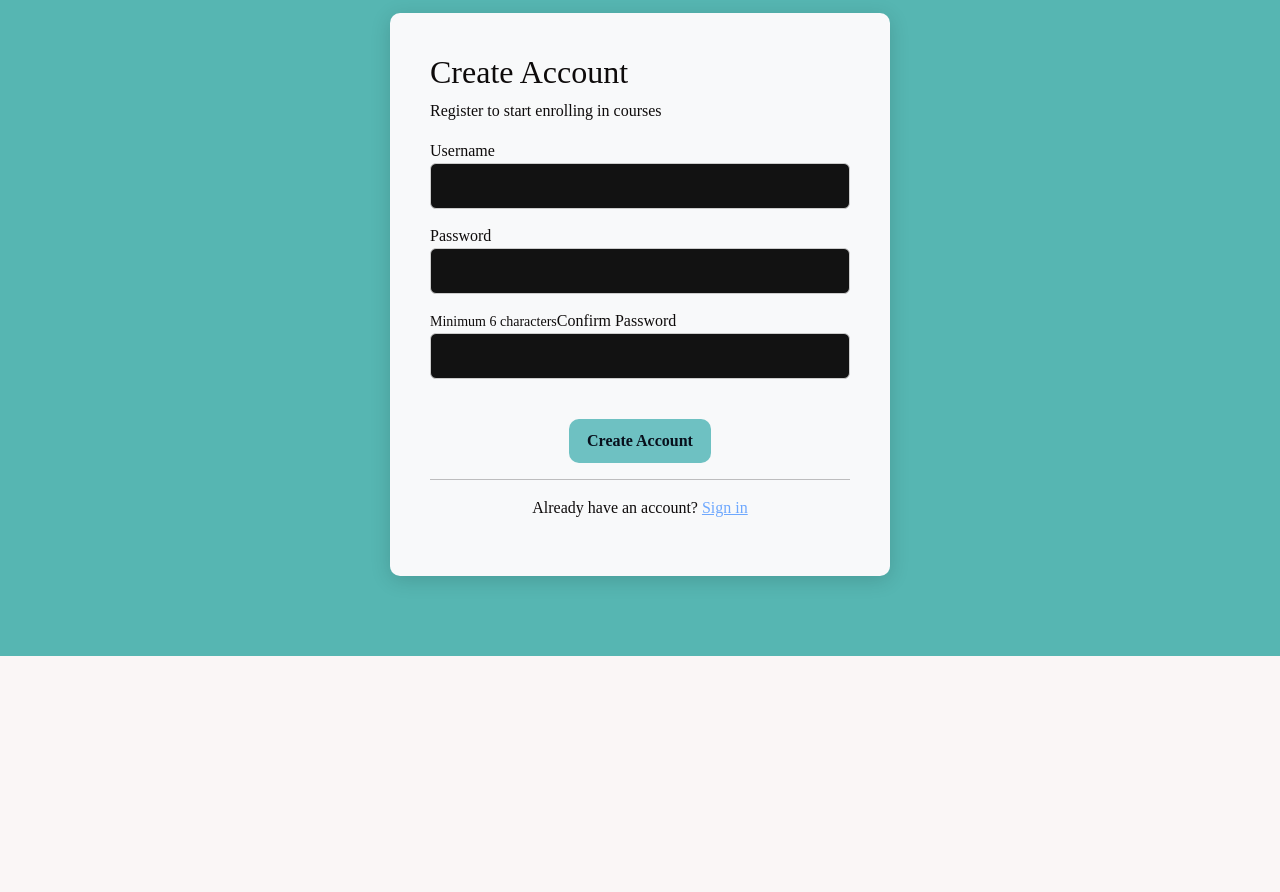
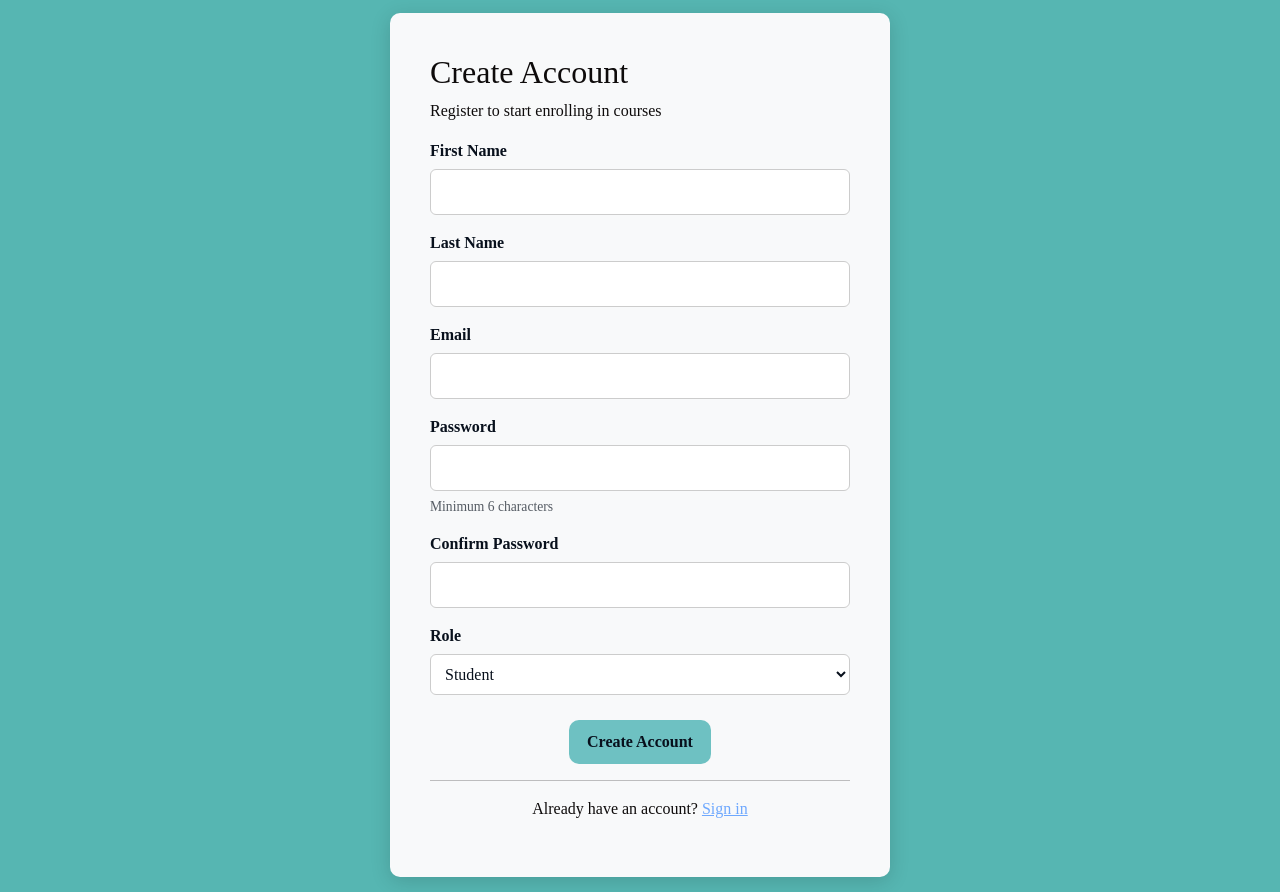
Before and after one commit to pdavis89/SDEV_255_Final_Project_Group2, a React (Vite) app in the folder client/: page /SDEV_255_Final_Project_Group2/register in a window 1280 px wide. Shown: the part 700-1592 px from the top of the page. Before the commit the page ends 1356 px from the top, so only its background shows below. Built offline with nearby package versions, Linux system fonts and the light colour scheme; no server answers.

Commit message:
Finished login/register/logout flow

```diff
--- a/client/src/App.css
+++ b/client/src/App.css
@@ -458,12 +458,45 @@ body {
   box-shadow: 0 4px 20px rgba(0,0,0,0.15);
 }
 
+.register-card label {
+  display: block;
+  margin: 0 0 6px;
+  font-weight: 600;
+  color: #08101c;
+}
+
 .register-input {
   width: 100%;
+  box-sizing: border-box;
+  display: block;
+  background-color: #ffffff;
+  color: #08101c;
   padding: 10px;
-  margin-bottom: 15px;
+  margin-bottom: 16px;
   border-radius: 6px;
   border: 1px solid #ccc;
+}
+
+.register-input:focus {
+  outline: none;
+  border-color: #4a9c9b;
+  box-shadow: 0 0 0 0.2rem rgba(110, 193, 194, 0.22);
+}
+
+.register-input:-webkit-autofill,
+.register-input:-webkit-autofill:hover,
+.register-input:-webkit-autofill:focus {
+  -webkit-text-fill-color: #08101c;
+  box-shadow: 0 0 0 1000px #ffffff inset;
+  transition: background-color 9999s ease-in-out 0s;
+}
+
+.register-help-text {
+  display: block;
+  margin: -10px 0 16px;
+  color: rgba(8, 16, 28, 0.68);
+  font-size: 0.85rem;
+  line-height: 1.4;
 }
 
 .register-card button {
--- a/client/src/components/Navbar.jsx
+++ b/client/src/components/Navbar.jsx
@@ -7,6 +7,7 @@ import { useAuth } from '../context/AuthContext';
 
 function Navbar() {
   const { user, logout } = useAuth();
+  const displayName = user?.name || user?.email || 'there';
 
   return (
     <BsNavbar expand="lg" className="bg-body-tertiary" sticky="top">
@@ -32,7 +33,7 @@ function Navbar() {
           <Nav>
             {user ? (
               <>
-                <span className="navbar-text me-3">Hi, {user.username}</span>
+                <span className="navbar-text me-3">Hi, {displayName}</span>
                 <button
                   type="button"
                   className="btn btn-outline-secondary btn-sm"
--- a/client/src/context/AuthContext.jsx
+++ b/client/src/context/AuthContext.jsx
@@ -11,15 +11,15 @@ export function AuthProvider({ children }) {
   // The rest of the app does not need to change.
   // -----------------------------------------------------------------
 
-  async function login(username, password) {
-    if (!username || !password) {
+  async function login(email, password) {
+    if (!email || !password) {
       return { success: false, message: 'Invalid credentials.' };
     }
 
     const res = await fetch(`${API_BASE_URL}/api/auth/login`, {
       method: 'POST',
       headers: { 'Content-Type': 'application/json' },
-      body: JSON.stringify({ email: username, password }),
+      body: JSON.stringify({ email, password }),
     });
 
     const data = await res.json();
@@ -32,8 +32,10 @@ export function AuthProvider({ children }) {
     return { success: true };
   }
 
-  async function register(username, password) {
-    if (!username || !password) {
+  async function register(email, password, role = 'student', firstName = '', lastName = '') {
+    const fullName = `${firstName.trim()} ${lastName.trim()}`.trim();
+
+    if (!email || !password || !fullName) {
       return { success: false, message: 'Please fill in all fields.' };
     }
 
@@ -41,9 +43,10 @@ export function AuthProvider({ children }) {
       method: 'POST',
       headers: { 'Content-Type': 'application/json' },
       body: JSON.stringify({
-        email: username,
+        email,
         password,
-        name: username,
+        name: fullName,
+        role,
       }),
     });
 
@@ -58,13 +61,18 @@ export function AuthProvider({ children }) {
   }
 
   async function logout() {
+    const token = localStorage.getItem('authToken');
+
     try {
       await fetch(`${API_BASE_URL}/api/auth/logout`, {
         method: 'POST',
-        headers: { 'Content-Type': 'application/json' },
+        headers: {
+          'Content-Type': 'application/json',
+          ...(token ? { Authorization: `Bearer ${token}` } : {}),
+        },
         body: JSON.stringify({}),
       });
-    } catch (error) {
+    } catch {
       // ignore logout network failures and clear local state anyway
     }
 
--- a/client/src/pages/LoginPage.jsx
+++ b/client/src/pages/LoginPage.jsx
@@ -8,7 +8,7 @@ export default function LoginPage() {
   const { login } = useAuth();
   const navigate = useNavigate();
 
-  const [form, setForm] = useState({ username: '', password: '' });
+  const [form, setForm] = useState({ email: '', password: '' });
   const [error, setError] = useState('');
   const [loading, setLoading] = useState(false);
 
@@ -20,13 +20,13 @@ export default function LoginPage() {
     e.preventDefault();
     setError('');
 
-    if (!form.username || !form.password) {
+    if (!form.email || !form.password) {
       setError('Please fill in all fields.');
       return;
     }
 
     setLoading(true);
-    const result = await login(form.username, form.password);
+    const result = await login(form.email, form.password);
     setLoading(false);
 
     if (result.success) {
@@ -59,11 +59,11 @@ export default function LoginPage() {
         <form onSubmit={handleSubmit} noValidate>
 
           <input
-            type="text"
+            type="email"
             className="login-input"
-            name="username"
-            placeholder="Username"
-            value={form.username}
+            name="email"
+            placeholder="Email"
+            value={form.email}
             onChange={handleChange}
           />
 
--- a/client/src/pages/RegisterPage.jsx
+++ b/client/src/pages/RegisterPage.jsx
@@ -7,7 +7,15 @@ export default function RegisterPage() {
   const { register } = useAuth();
   const navigate = useNavigate();
 
-  const [form, setForm] = useState({ username: '', password: '', confirm: '' });
+  const [form, setForm] = useState({
+    firstName: '',
+    lastName: '',
+    email: '',
+    password: '',
+    confirm: '',
+    role: 'student',
+  });
+
   const [error, setError] = useState('');
   const [loading, setLoading] = useState(false);
 
@@ -19,7 +27,7 @@ export default function RegisterPage() {
     e.preventDefault();
     setError('');
 
-    if (!form.username || !form.password || !form.confirm) {
+    if (!form.firstName.trim() || !form.lastName.trim() || !form.email || !form.password || !form.confirm) {
       setError('Please fill in all fields.');
       return;
     }
@@ -33,7 +41,13 @@ export default function RegisterPage() {
     }
 
     setLoading(true);
-    const result = await register(form.username, form.password);
+    const result = await register(
+      form.email,
+      form.password,
+      form.role,
+      form.firstName,
+      form.lastName
+    );
     setLoading(false);
 
     if (result.success) {
@@ -68,12 +82,30 @@ export default function RegisterPage() {
 
         <form onSubmit={handleSubmit} noValidate>
 
-          <label>Username</label>
+          <label>First Name</label>
           <input
             type="text"
             className="register-input"
-            name="username"
-            value={form.username}
+            name="firstName"
+            value={form.firstName}
+            onChange={handleChange}
+          />
+
+          <label>Last Name</label>
+          <input
+            type="text"
+            className="register-input"
+            name="lastName"
+            value={form.lastName}
+            onChange={handleChange}
+          />
+
+          <label>Email</label>
+          <input
+            type="email"
+            className="register-input"
+            name="email"
+            value={form.email}
             onChange={handleChange}
           />
 
@@ -85,7 +117,7 @@ export default function RegisterPage() {
             value={form.password}
             onChange={handleChange}
           />
-          <small>Minimum 6 characters</small>
+          <small className="register-help-text">Minimum 6 characters</small>
 
           <label>Confirm Password</label>
           <input
@@ -95,6 +127,17 @@ export default function RegisterPage() {
             value={form.confirm}
             onChange={handleChange}
           />
+
+          <label>Role</label>
+          <select
+            className="register-input"
+            name="role"
+            value={form.role}
+            onChange={handleChange}
+          >
+            <option value="student">Student</option>
+            <option value="professor">Professor</option>
+          </select>
 
           <button
             type="submit"
```
Also changed, not shown: 1 other file (tests, documents, lock files or other folders).
